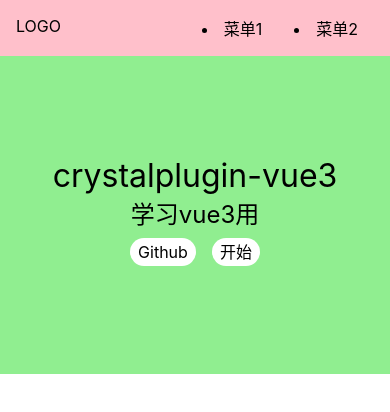
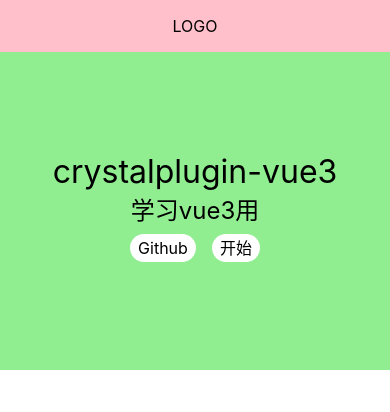
Before and after one commit to crystalcici/crystalPlugin, a Vue app: page / in a window 390 px wide. Shown: the top 412 px of the page. Built offline with nearby package versions, Linux system fonts and the light colour scheme.

Commit message:
feat: top-nav响应式

```diff
--- a/src/components/Topnav.vue
+++ b/src/components/Topnav.vue
@@ -1,10 +1,11 @@
 <template>
   <div class="top-nav">
     <div class="logo" @click="toogleMenu">LOGO</div>
-    <div class="menu">
+    <ul class="menu">
       <li>菜单1</li>
       <li>菜单2</li>
-    </div>
+    </ul>
+    <span class="toggleAside"></span>
   </div>
 </template>
 
@@ -29,6 +30,8 @@
   padding: 16px;
   position: relative;
   z-index: 10;
+  justify-content: center;
+  align-items: center;
   .logo{
     max-width: 6em;
     margin-right: auto
@@ -41,5 +44,13 @@
       margin: 0 1em
     }
   }
+  @media (max-width: 500px) {
+    .menu{
+      display: none;
+    }
+    .logo{
+      margin: 0 auto
+    }
+  }
 }
 </style>
```
